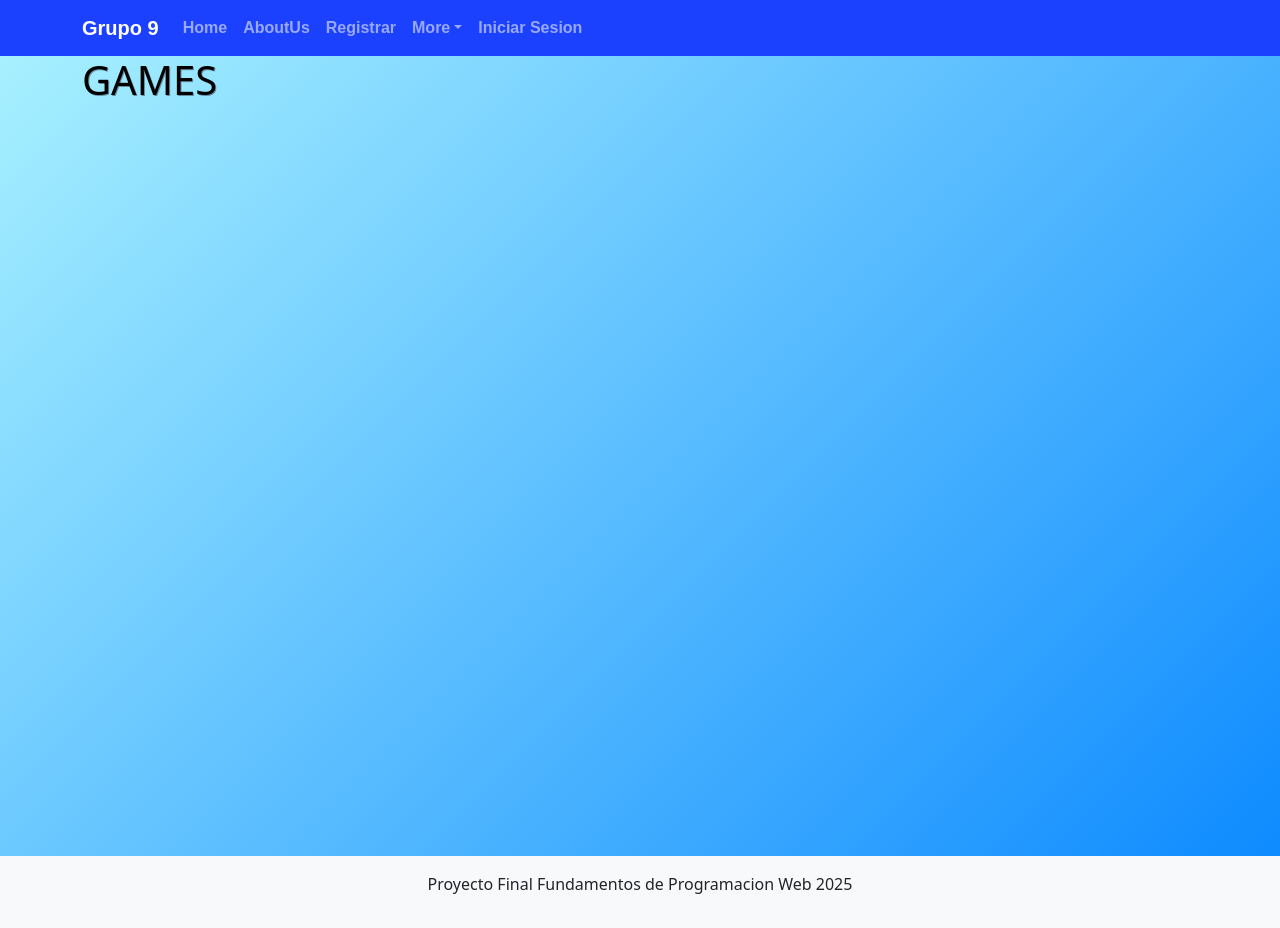
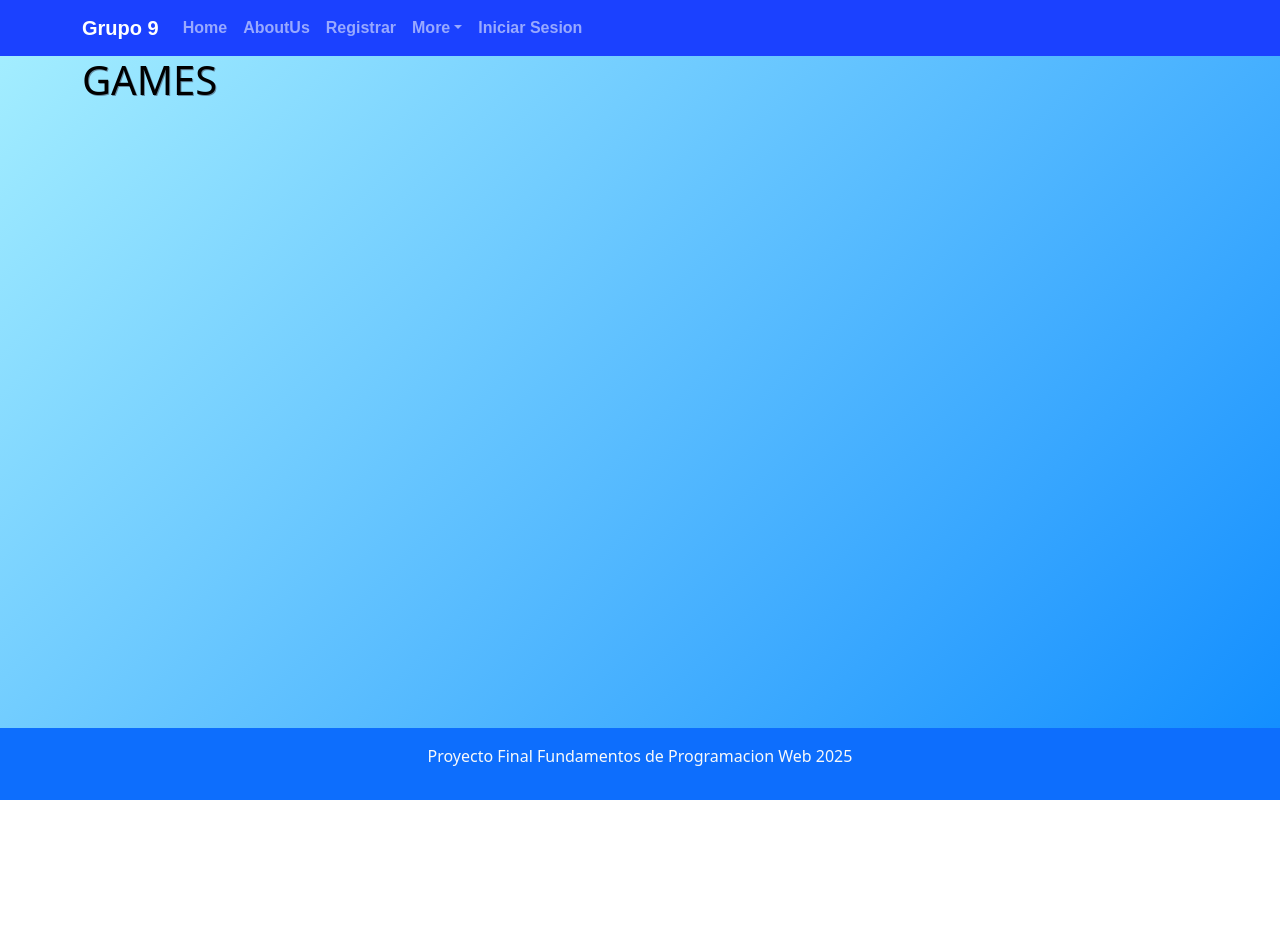
Before and after one commit to CeciTactaca/ProyectoFinal_Grupo9, a React (Vite) app in the folder client/: page /games in a window 1280 px wide. After the commit the page ends 800 px from the top, so only its background shows below. Built offline with nearby package versions, Linux system fonts and the light colour scheme; no server answers.

Commit message:
Se modifico pag error-TactacaCecilia

```diff
--- a/client/src/assets/css/Layout.css
+++ /dev/null
@@ -1,14 +0,0 @@
-body, #root {
-  height: 100%;
-  margin: 0;
-}
-
-.layout-wrapper {
-  display: flex;
-  flex-direction: column;
-  min-height: 100vh;
-}
-
-main {
-  flex: 1;
-}
--- a/client/src/assets/css/navBar.css
+++ b/client/src/assets/css/navBar.css
@@ -4,10 +4,22 @@
     font-family: Arial, Helvetica, sans-serif;
 }
 
-section {
+.layout {
+    min-height: 100vh;
+    display: flex;
+    flex-direction: column;
+}
+
+main {
     background: linear-gradient(135deg, #a7f0ff, #0e8bff);
     background-attachment: fixed;
     text-shadow: 1px 1px rgba(50,50,70,0.5);
     color: rgb(0, 0, 0);
-    min-height: 100vh;
+    flex: 1;
 }
+
+
+body {
+    height: 100%;
+    margin: 0;
+}
--- a/client/src/components/Layout.jsx
+++ b/client/src/components/Layout.jsx
@@ -19,7 +19,8 @@ function Layout() {
     };
 
     return (
-        <>
+        <div className="layout">
+            <header>
             <Navbar className="navBg" variant="dark" expand="lg">
                 <Container>
                     <Navbar.Brand>Grupo 9</Navbar.Brand>
@@ -52,16 +53,17 @@ function Layout() {
                     </Navbar.Collapse>
                 </Container>
             </Navbar>
+            </header>
 
             {/*En main se mostraran el resto de páginas*/}
-            <section>
+            <main>
                 <Outlet></Outlet>
-            </section>
+            </main>
             {/*Pie de pagina*/}
-            <footer className="bg-light text-dark text-center py-3">
+            <footer className="bg-primary text-light text-center py-3">
                 <p>Proyecto Final Fundamentos de Programacion Web 2025</p>
             </footer>
-        </>
+        </div>
     )
 };
 export default Layout;
--- a/client/src/pages/Error.jsx
+++ b/client/src/pages/Error.jsx
@@ -1,12 +1,18 @@
-import { Container } from "react-bootstrap";
+import { Container, Row, Col, Button } from "react-bootstrap";
 import { Link } from "react-router-dom";
 
 function Error() {
 
-    return(
-        <Container>
-        <h1>Error al cargar la Pagina</h1>
-        <h1> <Link to="/"> Volver al HOME </Link></h1>
+    return (
+        <Container fluid className="d-flex alig-items-center justify-content-center" >
+            <Row className="text-center mt-5">
+                <Col>
+                    <h1>Error al encontrar la Pagina</h1>
+                    <Button variant="outline-primary" href="/">
+                        Volver al inicio
+                    </Button>
+                </Col>
+            </Row>
         </Container>
     )
 };
```
